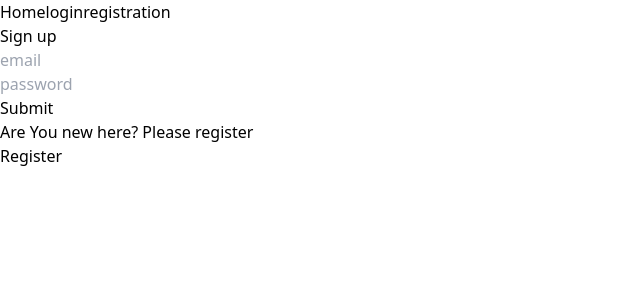
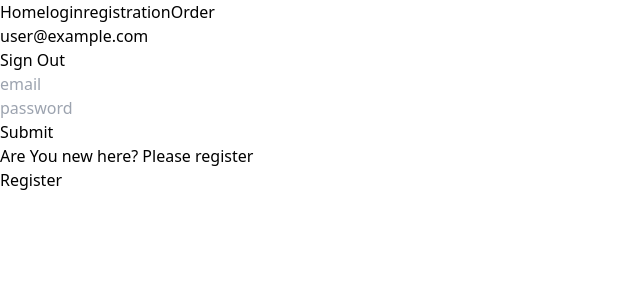
Before and after one commit to sumonpaul55/more-react-concepts-projects, a React (Vite) app: page /login in a window 1280 px wide. Shown: the top 300 px of the page, without its empty margins (0-640 px from the left). Built offline with nearby package versions, Linux system fonts and the light colour scheme; no server answers; sample sign-in values are in the browser's storage.

Commit message:
privet route

```diff
--- a/src/components/header/Header.jsx
+++ b/src/components/header/Header.jsx
@@ -1,20 +1,39 @@
-import React from 'react';
-import { NavLink } from 'react-router-dom';
+import React, { useContext } from 'react';
+import { Link, NavLink } from 'react-router-dom';
+import { AuthContext } from '../../provider/AuthProvider';
 
 const Header = () => {
+    const { user, logOut } = useContext(AuthContext)
+
+    const handleLogout = () => {
+        logOut()
+            .then(result => {
+                console.log(result)
+            })
+            .catch((err) => console.log(err))
+    }
+
     return (
         <nav className='mt-5'>
             <div className="container mx-auto">
                 <div className='space-x-5 text-xl flex justify-between'>
-                    <div>
+                    <div className='space-x-5'>
                         <NavLink to="/">Home</NavLink>
                         <NavLink to="/login">login</NavLink>
                         <NavLink to="/registration">registration</NavLink>
+                        <NavLink to="/order">Order</NavLink>
                     </div>
-                    <NavLink className="bg-indigo-200 px-3 py-1 rounded-md" to="/registration">Sign up</NavLink>
+                    {
+                        user ?
+                            <div className='flex gap-2 items-center'>
+                                <h2>{user.email}</h2>
+                                <button onClick={handleLogout} className='bg-indigo-200 px-3 py-1 rounded-md'>Sign Out</button>
+                            </div> :
+                            <Link to="registration" className='bg-indigo-200 px-3 py-1 rounded-md'>Sign Up</Link>
+                    }
                 </div>
             </div>
-        </nav>
+        </nav >
     );
 };
 
--- a/src/components/login/Login.jsx
+++ b/src/components/login/Login.jsx
@@ -16,6 +16,7 @@ const Login = () => {
                 console.log(error)
             })
     }
+
     return (
         <div className='container mx-auto'>
             <form className='' onSubmit={handleLogin}>
--- /dev/null
+++ b/src/components/order/Orders.jsx
@@ -0,0 +1,17 @@
+import React from 'react';
+
+const Orders = () => {
+    return (
+        <div className='container mx-auto'>
+            <ul>
+                <li>Order</li>
+                <li>Order</li>
+                <li>Order</li>
+                <li>Order</li>
+                <li>Order</li>
+            </ul>
+        </div>
+    );
+};
+
+export default Orders;
--- a/src/main.jsx
+++ b/src/main.jsx
@@ -11,6 +11,8 @@ import {
   RouterProvider,
 } from "react-router-dom";
 import AuthProvider from './provider/AuthProvider';
+import Orders from './components/order/Orders';
+import PrivetRout from './routes/PrivetRout';
 const router = createBrowserRouter([
   {
     path: "/",
@@ -27,6 +29,12 @@ const router = createBrowserRouter([
       {
         path: "registration",
         element: <Registration></Registration>
+      },
+      {
+        path: "/order",
+        element: <PrivetRout>
+          <Orders></Orders>
+        </PrivetRout>
       }
     ],
   },
--- a/src/provider/AuthProvider.jsx
+++ b/src/provider/AuthProvider.jsx
@@ -1,5 +1,5 @@
 import React, { createContext, useEffect, useState } from 'react';
-import { createUserWithEmailAndPassword, onAuthStateChanged, signInWithEmailAndPassword } from "firebase/auth";
+import { createUserWithEmailAndPassword, onAuthStateChanged, signInWithEmailAndPassword, signOut } from "firebase/auth";
 import PropTypes from 'prop-types'
 import auth from '../components/firebase.config';
 export const AuthContext = createContext(null)
@@ -11,6 +11,9 @@ const AuthProvider = ({ children }) => {
     const loginUser = (email, password) => {
         return signInWithEmailAndPassword(auth, email, password)
     }
+    const logOut = () => {
+        return signOut(auth)
+    }
 
     useEffect(() => {
         const unSubscribe = onAuthStateChanged(auth, currentUser => {
@@ -20,7 +23,7 @@ const AuthProvider = ({ children }) => {
     }, [])
 
 
-    const authInfo = { user, createUser, loginUser }
+    const authInfo = { user, createUser, loginUser, logOut }
     return (
         <AuthContext.Provider value={authInfo}>
             {children}
--- /dev/null
+++ b/src/routes/PrivetRout.jsx
@@ -0,0 +1,17 @@
+import React, { useContext } from 'react';
+import { AuthContext } from '../provider/AuthProvider';
+import PropTyeps from "prop-types"
+import { Navigate } from 'react-router-dom';
+
+const PrivetRout = ({ children }) => {
+
+    const { user } = useContext(AuthContext)
+    if (user) {
+        return children
+    }
+    return <Navigate to="/login"></Navigate>
+};
+PrivetRout.propTypes = {
+    children: PropTyeps.node
+}
+export default PrivetRout;
```
